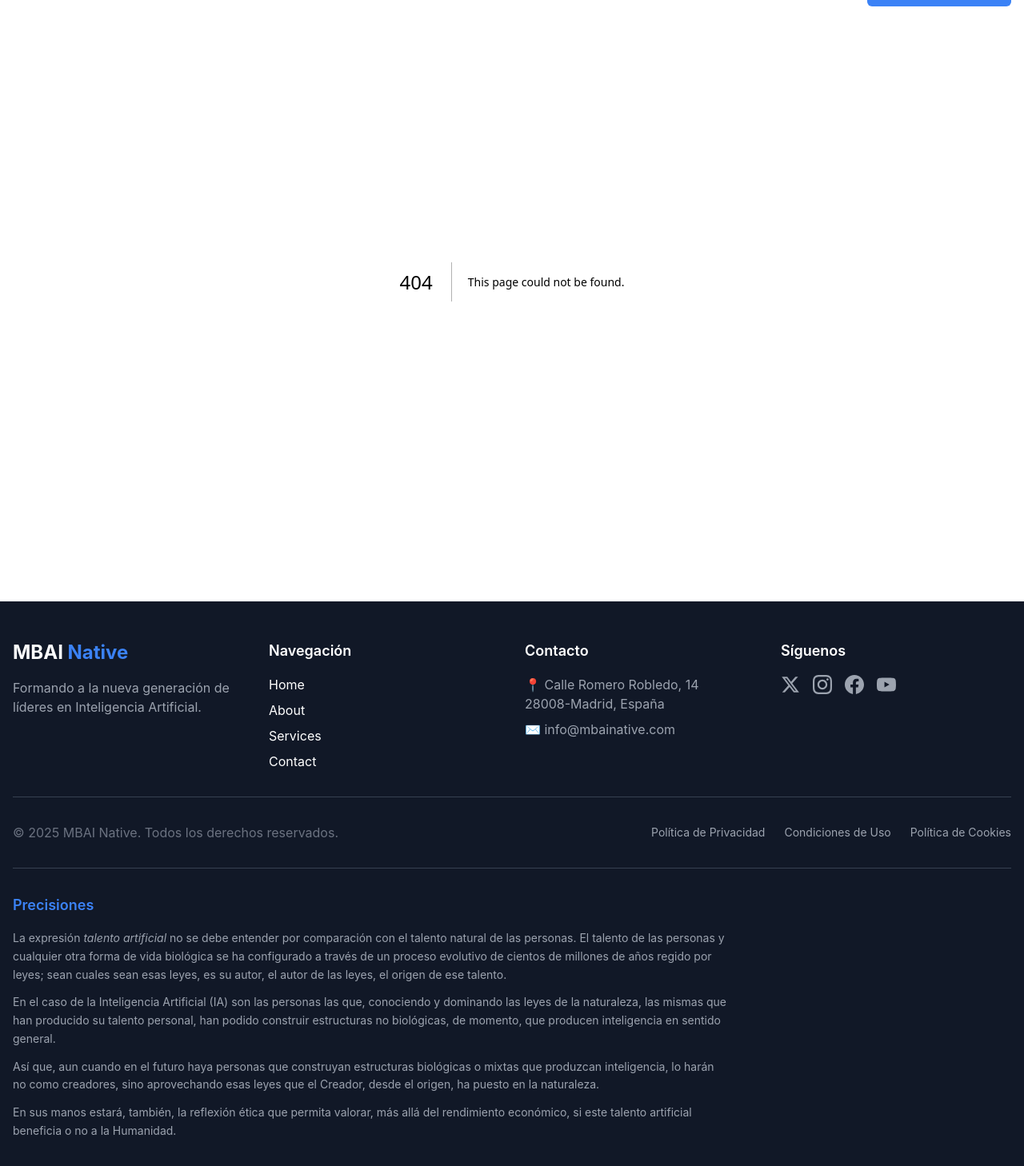
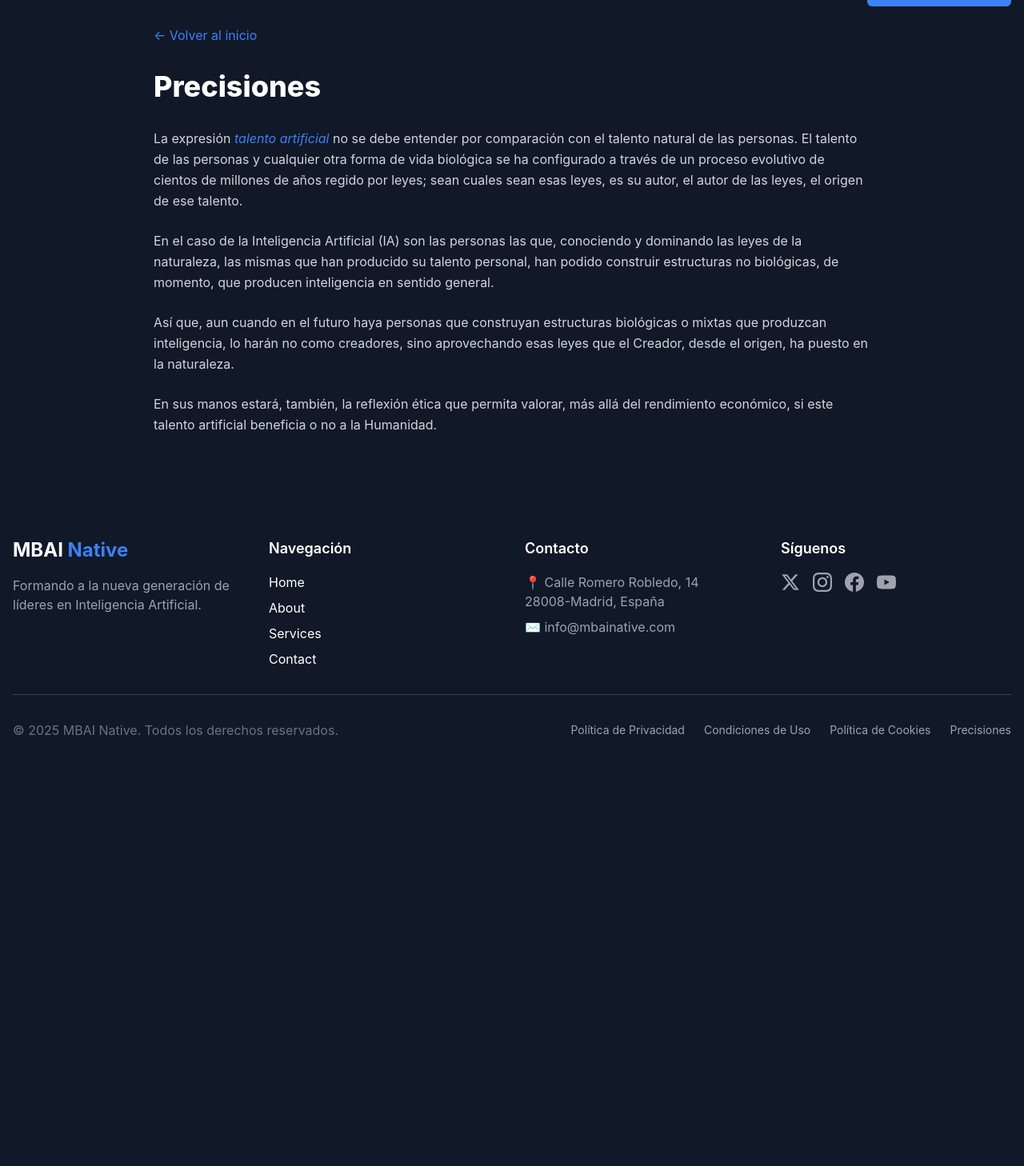
Before and after one commit to lbt00001-beep/mbainative-website, a Next.js app in the folder app/: page /precisiones in a window 1280 px wide. Before the commit this address had no page. Shown: the part 48-1506 px from the top of the page at 80% size. After the commit the page ends 1021 px from the top, so only its background shows below. Built offline with nearby package versions, Linux system fonts and the light colour scheme.

Commit message:
refactor: move Precisiones to separate page, add link in footer

```diff
--- /dev/null
+++ b/app/app/precisiones/page.tsx
@@ -0,0 +1,43 @@
+import Link from 'next/link';
+
+export default function Precisiones() {
+    return (
+        <section className="py-20 px-4 bg-[--primary] text-white">
+            <div className="container mx-auto max-w-4xl">
+                <Link href="/" className="text-[--accent] hover:underline mb-8 inline-block">
+                    ← Volver al inicio
+                </Link>
+
+                <h1 className="text-4xl font-extrabold mb-8">Precisiones</h1>
+
+                <div className="prose prose-invert max-w-none space-y-6 text-gray-300 leading-relaxed">
+                    <p>
+                        La expresión <em className="text-[--accent]">talento artificial</em> no se debe entender
+                        por comparación con el talento natural de las personas. El talento de las personas y
+                        cualquier otra forma de vida biológica se ha configurado a través de un proceso evolutivo
+                        de cientos de millones de años regido por leyes; sean cuales sean esas leyes, es su autor,
+                        el autor de las leyes, el origen de ese talento.
+                    </p>
+
+                    <p>
+                        En el caso de la Inteligencia Artificial (IA) son las personas las que, conociendo y
+                        dominando las leyes de la naturaleza, las mismas que han producido su talento personal,
+                        han podido construir estructuras no biológicas, de momento, que producen inteligencia
+                        en sentido general.
+                    </p>
+
+                    <p>
+                        Así que, aun cuando en el futuro haya personas que construyan estructuras biológicas
+                        o mixtas que produzcan inteligencia, lo harán no como creadores, sino aprovechando
+                        esas leyes que el Creador, desde el origen, ha puesto en la naturaleza.
+                    </p>
+
+                    <p>
+                        En sus manos estará, también, la reflexión ética que permita valorar, más allá del
+                        rendimiento económico, si este talento artificial beneficia o no a la Humanidad.
+                    </p>
+                </div>
+            </div>
+        </section>
+    );
+}
--- a/app/components/Footer.tsx
+++ b/app/components/Footer.tsx
@@ -66,34 +66,10 @@ export default function Footer() {
             <Link href="/cookies" className="hover:text-[--accent] transition-colors">
               Política de Cookies
             </Link>
+            <Link href="/precisiones" className="hover:text-[--accent] transition-colors">
+              Precisiones
+            </Link>
           </div>
-        </div>
-      </div>
-
-      {/* Precisiones */}
-      <div className="container mx-auto border-t border-gray-700 pt-8 mt-8">
-        <h3 className="text-lg font-semibold mb-4 text-[--accent]">Precisiones</h3>
-        <div className="text-sm text-gray-400 leading-relaxed space-y-3 max-w-4xl">
-          <p>
-            La expresión <em>talento artificial</em> no se debe entender por comparación con el talento natural de las personas.
-            El talento de las personas y cualquier otra forma de vida biológica se ha configurado a través de un proceso
-            evolutivo de cientos de millones de años regido por leyes; sean cuales sean esas leyes, es su autor,
-            el autor de las leyes, el origen de ese talento.
-          </p>
-          <p>
-            En el caso de la Inteligencia Artificial (IA) son las personas las que, conociendo y dominando las leyes
-            de la naturaleza, las mismas que han producido su talento personal, han podido construir estructuras
-            no biológicas, de momento, que producen inteligencia en sentido general.
-          </p>
-          <p>
-            Así que, aun cuando en el futuro haya personas que construyan estructuras biológicas o mixtas que
-            produzcan inteligencia, lo harán no como creadores, sino aprovechando esas leyes que el Creador,
-            desde el origen, ha puesto en la naturaleza.
-          </p>
-          <p>
-            En sus manos estará, también, la reflexión ética que permita valorar, más allá del rendimiento económico,
-            si este talento artificial beneficia o no a la Humanidad.
-          </p>
         </div>
       </div>
     </footer>
```
